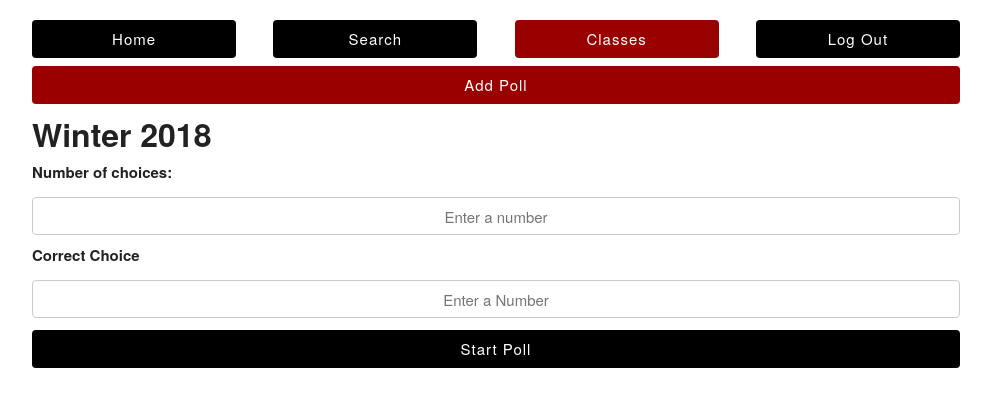
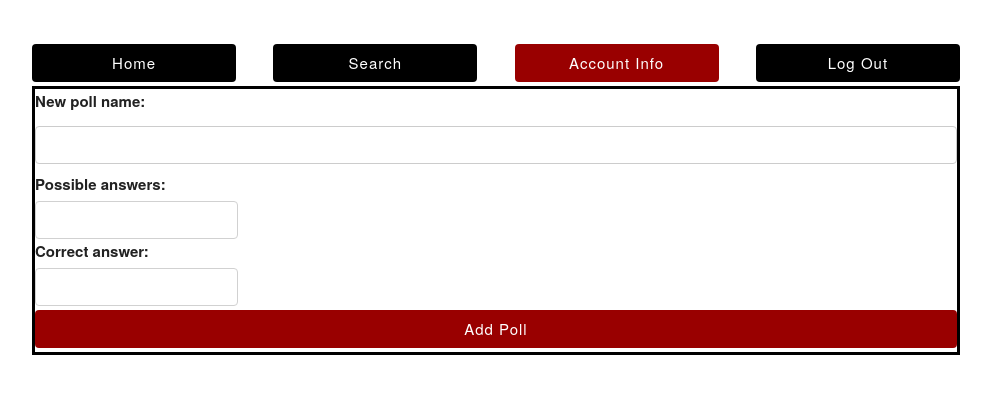
Before and after one commit to cs481project/WAWIA, a Django app: page /1/createpoll/ in a window 1280 px wide. Shown: the top 407 px of the page, without its empty margins (144-1135 px from the left). Run offline with Django 3.2, Linux system fonts and the light colour scheme.

Commit message:
finished some of the webpages and buttons
update

```diff
--- a/WAWIA/urls.py
+++ b/WAWIA/urls.py
@@ -17,6 +17,6 @@
 from django.urls import include, path
 
 urlpatterns = [
+    path('admin/', admin.site.urls),
     path('', include('pollingSite.urls')),
-    path('admin/', admin.site.urls),
 ]
--- /dev/null
+++ b/pollingSite/forms.py
@@ -0,0 +1,12 @@
+from django import forms
+
+class createClassForm(forms.Form):
+    class_name = forms.CharField(max_length=20)
+    class_id = forms.CharField(max_length=20)
+
+class createPollForm(forms.Form):
+    new_poll_name = forms.CharField(max_length=20)
+    possible_answers = forms.IntegerField()
+    correct_answer = forms.IntegerField()
+    #start_time = forms.DateTimeField()
+    #end_time = forms.DateTimeField()
--- a/pollingSite/models.py
+++ b/pollingSite/models.py
@@ -22,7 +22,7 @@
     name = models.CharField(max_length = 64)
     options = models.IntegerField()
     correct = models.IntegerField(default=1)
-    key = models.CharField(max_length = 6, unique=True, default='')
+    key = models.CharField(max_length = 6, unique=True)
     classroom = models.ForeignKey(Classroom, on_delete=models.CASCADE, null=True)
     startTime = models.DateTimeField(null=True)
     stopTime = models.DateTimeField(null=True)
--- a/pollingSite/templates/pollingSite/base.html
+++ b/pollingSite/templates/pollingSite/base.html
@@ -18,7 +18,7 @@
         <div class="row">
             <div class="three columns"><a href="{% url 'pollingSite:index' %}"><button type="submit" >Home</button></a></div>
             <div class="three columns"><a href="{% url 'pollingSite:search' %}"><button type="submit">Search</button></a></div>
-            <div class="three columns"><button type="submit"style="background-color: #990000" href="">Classes</button></div>
+            <div class="three columns"><button type="submit"style="background-color: #990000" href="">Account Info</button></div>
             <div class="three columns"><a href="{% url 'pollingSite:login' %}"><button type="submit">Log Out</button></a></div>
        </div>
        {% block content %}{% endblock content %}
--- a/pollingSite/templates/pollingSite/createPoll.html
+++ b/pollingSite/templates/pollingSite/createPoll.html
@@ -1,16 +1,10 @@
 {% extends 'pollingSite/base.html' %}
 {% block content %}
+<form method="post" style="border-color:InactiveBorder">
+    {% csrf_token %}
+        {{form.as_table}}
 <div class="row">
     <button type="submit" style="background-color: #990000">Add Poll</button>
 </div>
-<div class="row">
-    <div class="six columns"><font size="6"><b>Winter 2018</b></font></div>
-</div>
-<label><b>Number of choices: </b></label>
-<input type="text" placeholder="Enter a number" name="choices" required>
-
-<label><b>Correct Choice</b></label>
-<input type="text" placeholder="Enter a Number" name="correct" required>
-
-<button type="submit">Start Poll</button>
+</form>
 {% endblock content %}
--- a/pollingSite/urls.py
+++ b/pollingSite/urls.py
@@ -12,9 +12,9 @@
     path('change-password', views.changePassword, name='changePassword'),
     path('search', views.search, name='search'),
     path('addclass', views.addClass, name='addClass'),
-    path('<str:classroom>', views.classroom, name='classroom'),
-    path('<str:classroom>/attendance', views.attendance, name='attendance'),
-    path('<str:classroom>/polllist', views.pollList, name='pollList'),
+    path('<str:classroom>/', views.classroom, name='classroom'),
+    path('<str:classroom>/attendance/', views.attendance, name='attendance'),
+    path('<str:classroom>/polllist/', views.pollList, name='pollList'),
     path('<str:classroom>/createpoll/', views.createPoll, name='createPoll'),
-    path('<str:classroom>/<int:poll>/active', views.activePoll, name='activePoll'),
+    path('<str:classroom>/<int:poll>/active/', views.activePoll, name='activePoll'),
 ] + static(settings.STATIC_URL, document_root=settings.STATIC_ROOT)
--- a/pollingSite/views.py
+++ b/pollingSite/views.py
@@ -1,7 +1,12 @@
 from django.shortcuts import render, redirect
-from django.http import HttpResponse
+from django.http import HttpResponse, HttpResponseRedirect
+from django.utils.crypto import get_random_string
+from datetime import datetime
+import uuid
+
 
 from .models import *
+from .forms import *
 
 def landing(request):
     if request.user.is_anonymous:
@@ -23,21 +28,38 @@
     return render(request, 'pollingSite/search.html', locals())
 
 def addClass(request):
-    return render(request, 'pollingSite/addClass.html', locals())
+    if request.method == 'POST':
+        form = createClassForm(request.POST)
+        if form.is_valid():
+            Classroom.objects.create(className=form.cleaned_data['class_name'], classNumber=form.cleaned_data['class_id'], instructor=request.user)
+            return index(request);
+    else:
+        form = createClassForm()
+        return render(request, 'pollingSite/addClass.html', locals())
 
 def classroom(request, classroom):
     polls = Poll.objects.filter(classroom=classroom)
-    return pollList(request, classroom)
+    curClass = classroom
+    return render(request, 'pollingSite/pollList.html', locals())
 
 def attendance(request, classroom):
     return render(request, 'pollingSite/attendance.html', locals())
 
 def pollList(request, classroom):
     polls = Poll.objects.filter(classroom=classroom)
+    curClass = classroom
     return render(request, 'pollingSite/pollList.html', locals())
 
 def createPoll(request, classroom):
-    return render(request, 'pollingSite/createPoll.html', locals())
+    curClass1 = classroom
+    if request.method == 'POST':
+        form = createPollForm(request.POST)
+        if form.is_valid():
+            Poll.objects.create(classroom = Classroom.objects.get(pk=classroom), name=form.cleaned_data['new_poll_name'], options=form.cleaned_data['possible_answers'], correct=form.cleaned_data['correct_answer'], startTime = datetime.now(), stopTime = datetime.now())
+            return redirect('pollingSite:pollList', curClass1)
+    else:
+        form = createPollForm()
+        return render(request, 'pollingSite/createPoll.html', locals())
 
 def activePoll(request, classroom, poll):
     poll = Poll.objects.get(id=poll)
```
Also changed, not shown: pollingSite/templates/pollingSite/addClass.html (+6 -7 lines), pollingSite/templates/pollingSite/index.html (+2 -5 lines), pollingSite/templates/pollingSite/pollList.html (+7 -1 lines), pollingSite/templates/pollingSite/search.html (+2 -10 lines), db.sqlite3.
